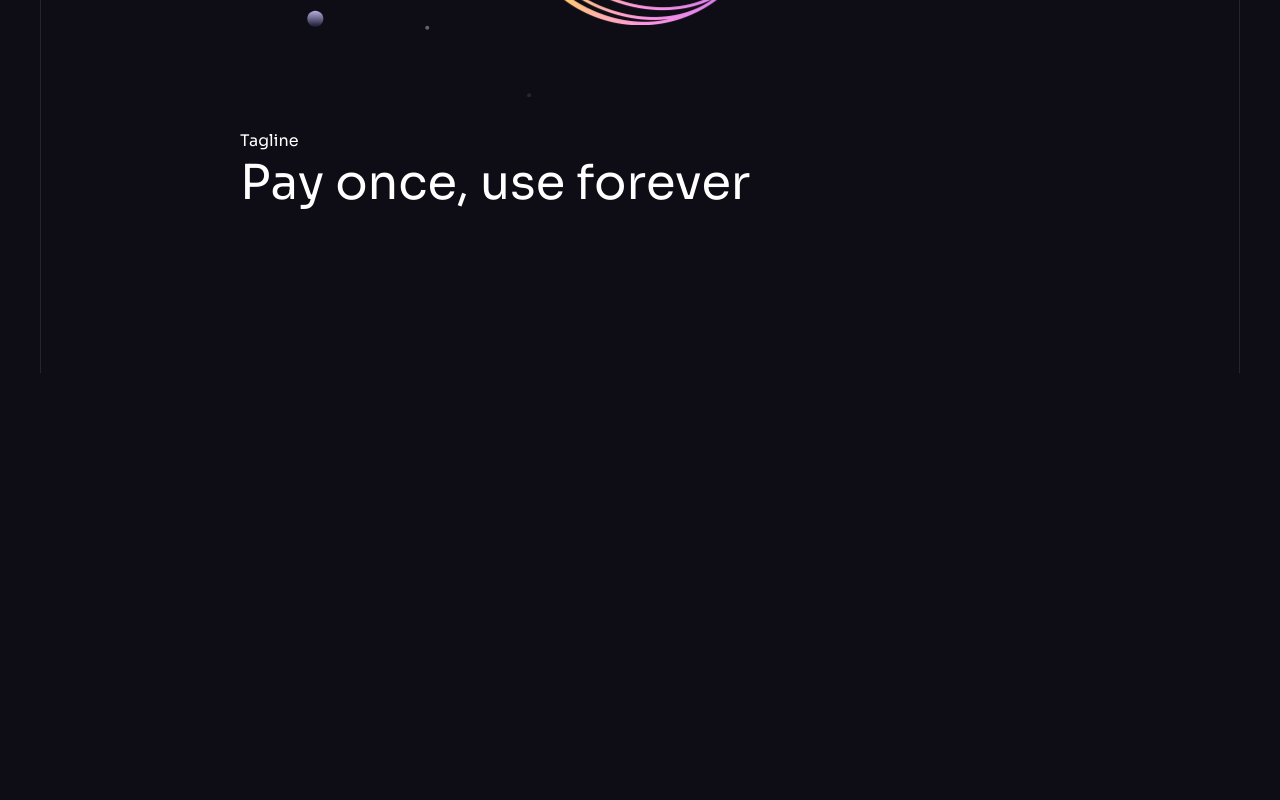
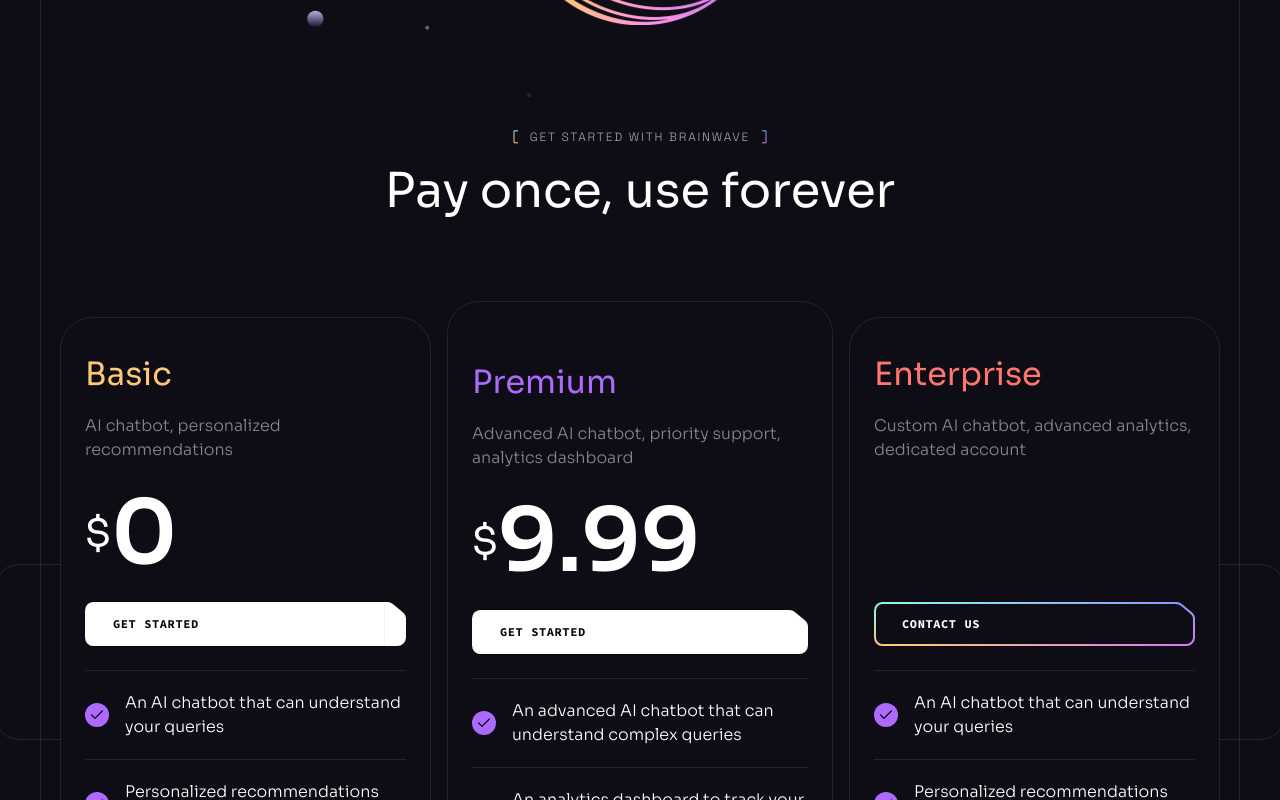
Before and after one commit to MalithaSupun/brainwave, a React (Vite) app: page / in a window 1280 px wide. Shown: the part 6180-6980 px from the top of the page. Before the commit the page ends 6553 px from the top, so only its background shows below. Built offline with nearby package versions, Linux system fonts and the light colour scheme.

Commit message:
Updated dependencies, modified Heading, Pricing, and Tagline components

```diff
--- a/package.json
+++ b/package.json
@@ -11,10 +11,12 @@
   },
   "dependencies": {
     "react": "^18.3.1",
+    "react-animations": "^1.0.0",
     "react-dom": "^18.3.1",
     "react-just-parallax": "^3.1.16",
     "react-router-dom": "^6.24.1",
-    "scroll-lock": "^2.1.5"
+    "scroll-lock": "^2.1.5",
+    "styled-components": "^6.1.12"
   },
   "devDependencies": {
     "@types/react": "^18.3.3",
--- a/src/components/Heading.jsx
+++ b/src/components/Heading.jsx
@@ -2,9 +2,9 @@
 
 const Heading = ({className, title, text, tag}) => {
   return (
-    <div className={`${className} max-w-[50rem] mx-auto mb-12 lg:mb-20`}>
+    <div className={`${className} max-w-[50rem] mx-auto mb-12 lg:mb-20 md:text-center`}>
     {tag && (
-      <Tagline></Tagline>
+      <Tagline className="mb-4 md:justify-center">{tag}</Tagline>
     )}
     {title && <h2 className="h2">{title}</h2>}
     {text && <p className="body-2 mt-4 text-n-4">{text}</p>}
--- a/src/components/Pricing.jsx
+++ b/src/components/Pricing.jsx
@@ -1,6 +1,8 @@
 import { smallSphere, stars } from "../assets"
 import Heading from "./Heading"
+import PricingList from "./PricingList"
 import Section from "./Section"
+import {LeftLine, RightLine } from './../components/design/Pricing'
 
 const Pricing = () => {
   return (
@@ -28,6 +30,17 @@
         tag="Get started with Brainwave"
         title="Pay once, use forever"
       />
+      <div className="relative">
+        <PricingList />
+        <LeftLine />
+        <RightLine />
+      </div>
+
+      <div className="flex justify-center mt-10">
+        <a className="text-xs font-code font-bold tracking-wider uppercase border-b"
+        href="/pricing">See the full details</a>
+      </div>
+
     </div>
     </Section>
   )
--- /dev/null
+++ b/src/components/PricingList.jsx
@@ -0,0 +1,48 @@
+import { check } from '../assets'
+import { pricing } from '../constants'
+import Button from "./Button"
+
+const PricingList = () => {
+  return (
+    <div className="flex gap-[1rem] max-lg:flex-wrap">
+    {pricing.map((item) =>(
+        <div
+        key={item.id}
+        className="w-[19rem] max-lg:w-full h-full px-6 bg-n-8 border border-n-6 rounded-[2rem] lg:w-auto even:py-14 odd:py-8 odd:my-4 [&>h4]:first:text-color-2 [&>h4]:even:text-color-1 [&>h4]:last:text-color-3">
+            <h4 className="h4 mb-4">{item.title}</h4>
+
+            <p className="body-2 min-h-[4rem] mb-3 text-n-1/50">{item.description}</p>
+
+            <div className="flex items-center h-[5.5rem] mb-6">
+                {item.price && (
+                    <>
+                        <div className="h3">$</div>
+                        <div className="text-[5.5rem] leading-none font-bold">{item.price}</div>
+                    </>
+                )}
+            </div>
+            <Button className="w-full mb-6"
+            href={item.price ? '/pricing' : 'mailto:contact@jsmastery.pro'}
+            white={!!item.price}>
+            {item.price ? "Get started" : "Contact us"}
+            </Button>
+
+            <ul>
+                {item.features.map((feature, index) =>(
+                    <li key={index} className="flex items-center-start py-5 border-t border-n-6">
+                        <img src={check}
+                            width={24}
+                            height={24}
+                            alt="Check"
+                        />
+                        <p className="body-2 ml-4">{feature}</p>
+                    </li>
+                ))}
+            </ul>
+        </div>
+    ))}
+    </div>
+  )
+}
+
+export default PricingList
--- a/src/components/Tagline.jsx
+++ b/src/components/Tagline.jsx
@@ -1,9 +1,13 @@
-const Tagline = () => {
+import brackets from '../assets/svg/Brackets'
+
+const Tagline = ({className, children}) => {
   return (
-    <div>Tagline</div>
+    <div className={`tagline flex items-center ${className || ""}`}>
+      {brackets('left')}
+      <div className="mx-3 text-n-3">{children}</div>
+      {brackets('right')}
+    </div>
   )
 }
 
 export default Tagline
-
-//2.36 stoped
```
Also changed, not shown: 1 other file (tests, documents, lock files or other folders).
